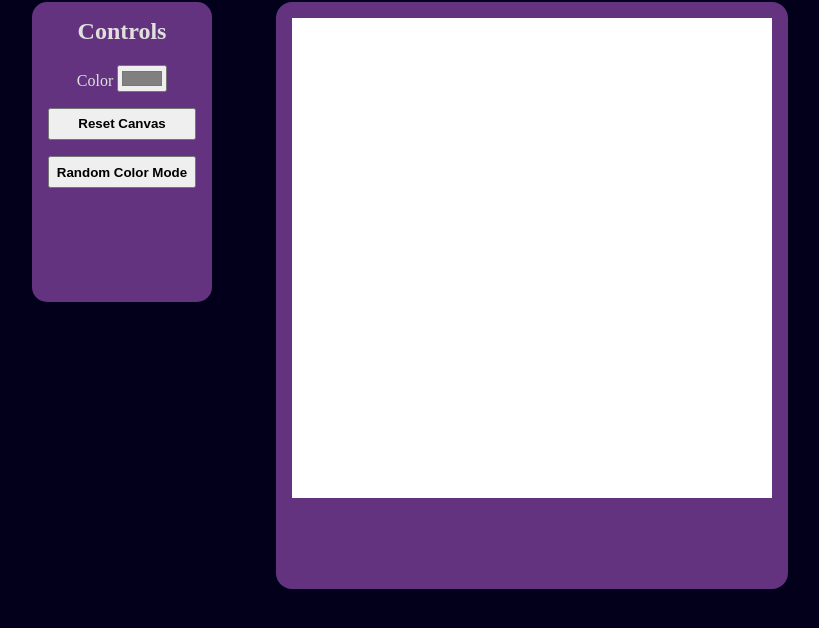
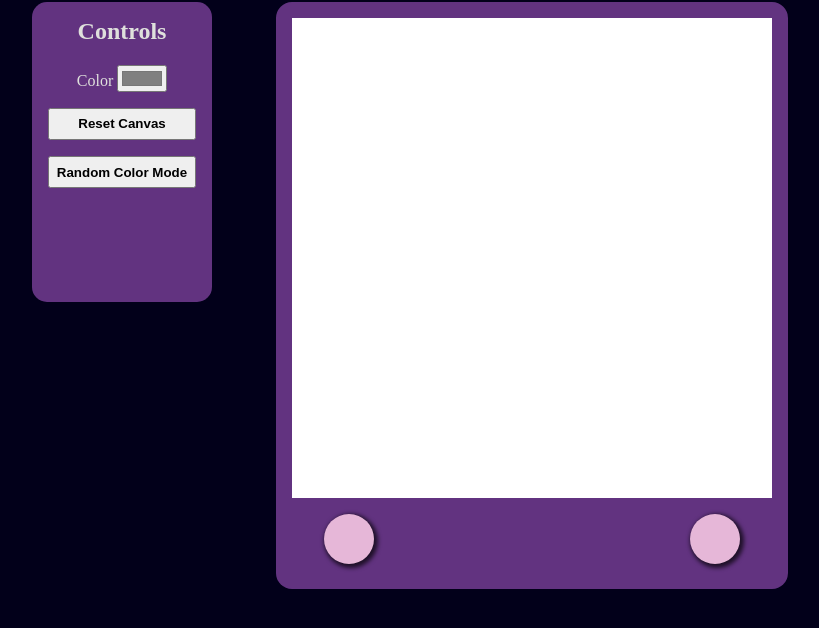
Before and after one commit to JoshDevHub/Etch-a-Sketch, a website: page index.html in a window 1280 px wide. Shown: the part 78-706 px from the top of the page, without its empty margins (230-1049 px from the left). Drawn offline with Linux system fonts and the light colour scheme.

Commit message:
Draw etch-a-sketch-like control knobs  below the canvas

```diff
--- a/index.html
+++ b/index.html
@@ -23,7 +23,10 @@
       </div>
       <div class="sketch-container">
         <div class="sketch-canvas"></div>
-        <div class="sketch-knobs"></div>
+        <div class="sketch-knobs">
+          <div class="knob"></div>
+          <div class="knob"></div>
+        </div>
       </div>
     </div>
   </main>
--- a/style.css
+++ b/style.css
@@ -1,11 +1,11 @@
 /* Universal Styles & Resets */
 
 :root {
-  --draw-color: #808080;
-  --main-bg-color: #02001a;
-  --control-box-color: #633380;
-  --text-color: #e0e1dd;
-  --sketch-box-color: #65010c;
+  --draw-color: hsl(0, 0%, 50%);
+  --knob-color: hsl(318, 48%, 81%);
+  --main-bg-color: hsl(245, 100%, 5%);
+  --secondary-bg-color: hsl(277, 43%, 35%);
+  --text-color: hsl(75, 6%, 87%);
 }
 
 *, *::before, *::after {
@@ -28,7 +28,7 @@ html {
 /* Controls */
 
 .controls {
-  background-color: var(--control-box-color);
+  background-color: var(--secondary-bg-color);
   display: flex;
   flex-flow: column;
   padding: 1rem;
@@ -59,7 +59,7 @@ button {
 /* Canvas Styles */
 
 .sketch-canvas {
-  border: 16px solid #633380;
+  border: 16px solid var(--secondary-bg-color);
   border-top-left-radius: 16px;
   border-top-right-radius: 16px;
   display: grid;
@@ -68,7 +68,7 @@ button {
 }
 
 .sketch-canvas__item {
-  background-color: white;
+  background-color: hsl(0, 0%, 100%);
 }
 
 .sketch-canvas__item--drawn {
@@ -81,9 +81,27 @@ button {
 }
 
 .sketch-knobs {
+  background-color: var(--secondary-bg-color);
   border-bottom-left-radius: 16px;
   border-bottom-right-radius: 16px;
+  display: flex;
+  height: 75px;
+  justify-content: space-between;
   width: 512px;
-  height: 75px;
-  background-color: var(--control-box-color);
 }
+
+.knob {
+  background-color: var(--knob-color);
+  border-radius: 50%;
+  box-shadow: 2px 2px 4px 2px hsla(0, 0%, 0%, 0.69);
+  height: 50px;
+  width: 50px;
+}
+
+.knob:first-child {
+  margin-left: 3rem;
+}
+
+.knob:last-child {
+  margin-right: 3rem;
+}
```
